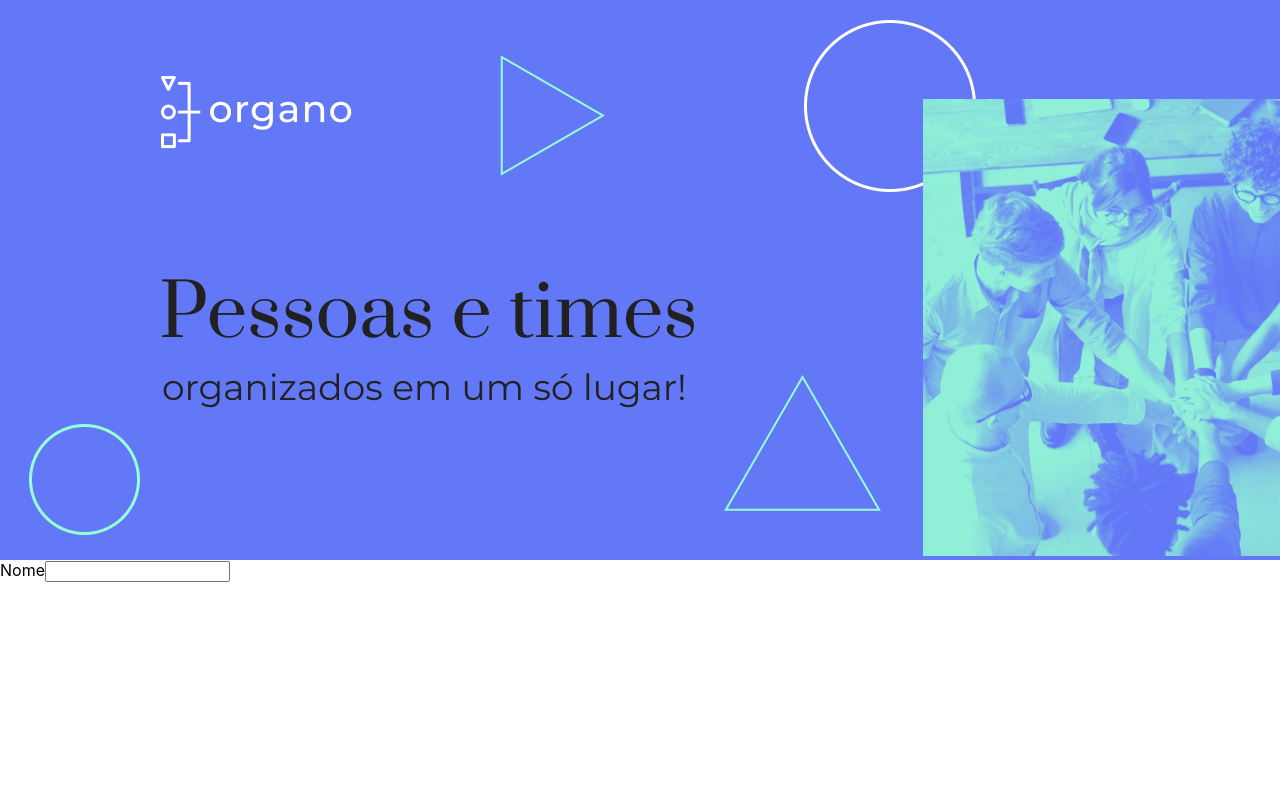
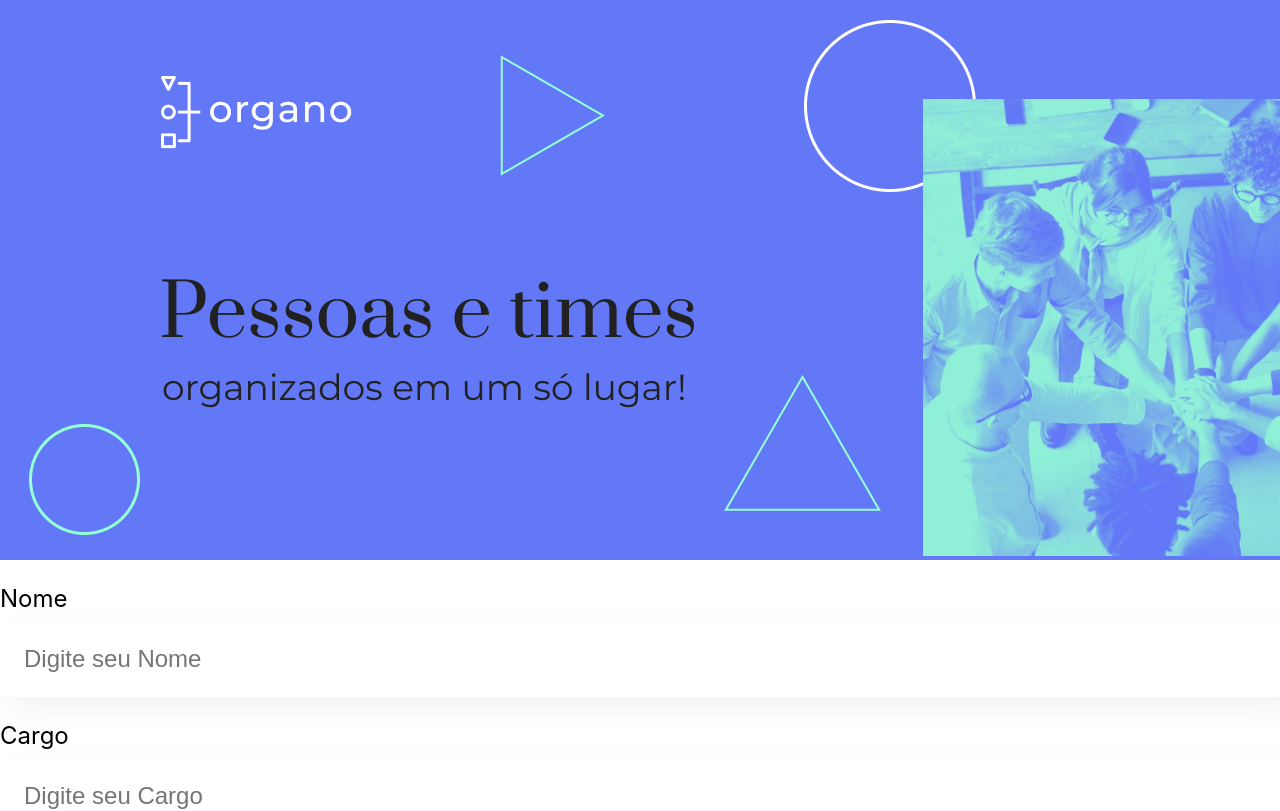
Before and after one commit to pablo-sa10/organo, a React (Create React App) app: page / in a window 1280 px wide. Shown: the top 811 px of the page. Built offline with nearby package versions, Linux system fonts and the light colour scheme.

Commit message:
props para arrow function

```diff
--- a/src/App.js
+++ b/src/App.js
@@ -5,7 +5,9 @@ function App() {
   return (
     <div className="App">
       <Banner/>
-      <CampoTexto />
+      <CampoTexto label="Nome"/>
+      <CampoTexto label="Cargo"/>
+      <CampoTexto label="Imagem"/>
     </div>
   );
 }
--- a/src/components/campoTexto/campo.css
+++ b/src/components/campoTexto/campo.css
@@ -0,0 +1,19 @@
+.campo-texto{
+    margin: 24px 0;
+}
+
+.campo-texto label{
+    display: block;
+    margin-bottom: 8px;
+    font-size: 24px;
+}
+
+.campo-texto input{
+    background-color: #fff;
+    box-shadow: 10px 10px 30px rgba(0, 0, 0, 0.06);
+    width: 100%;
+    border: none;
+    font-size: 24px;
+    padding: 24px;
+    box-sizing: border-box;
+}
--- a/src/components/campoTexto/index.jsx
+++ b/src/components/campoTexto/index.jsx
@@ -1,8 +1,11 @@
-const CampoTexto = () => {
+
+import './campo.css';
+
+const CampoTexto = (props) => {
     return (
-        <div>
-            <label htmlFor="">Nome</label>
-            <input type="text" />
+        <div className="campo-texto">
+            <label htmlFor="">{props.label}</label>
+            <input type="text" placeholder={`Digite seu ${props.label}`} />
         </div>
     )
 }
```
